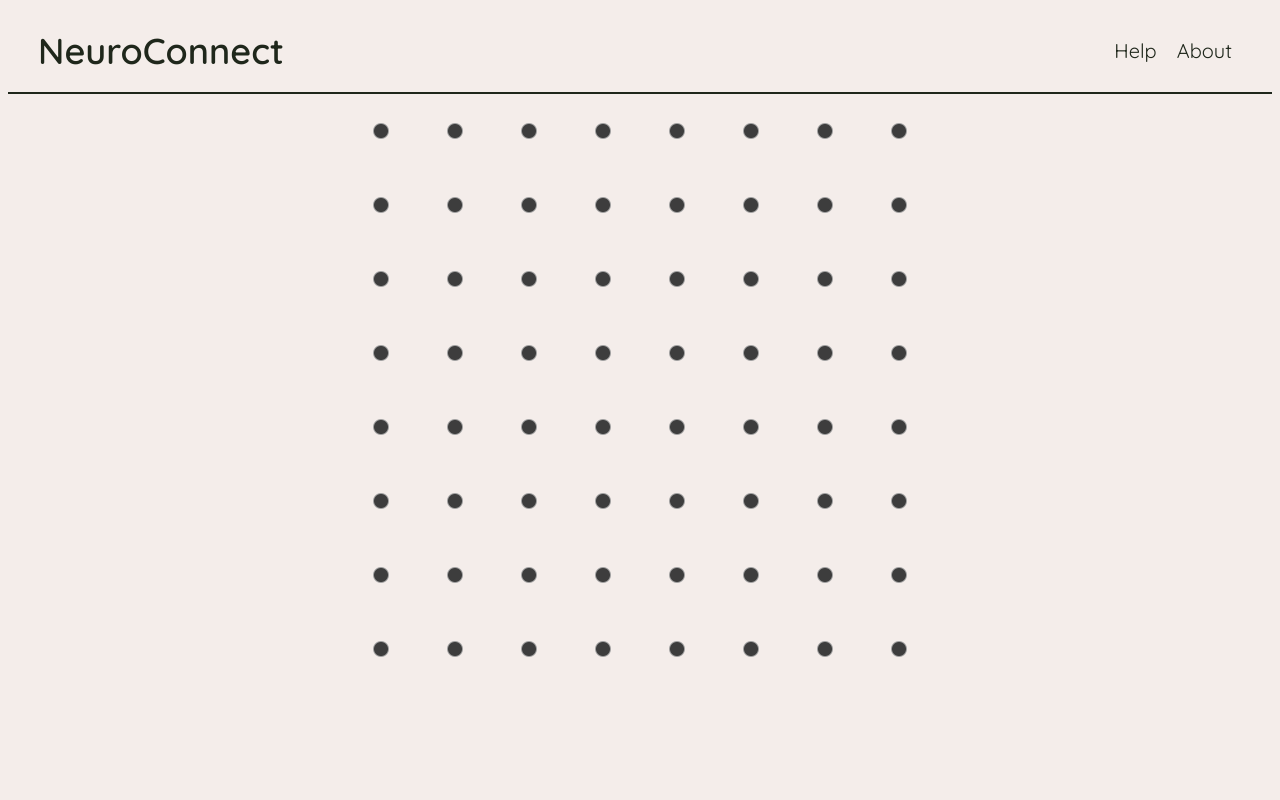
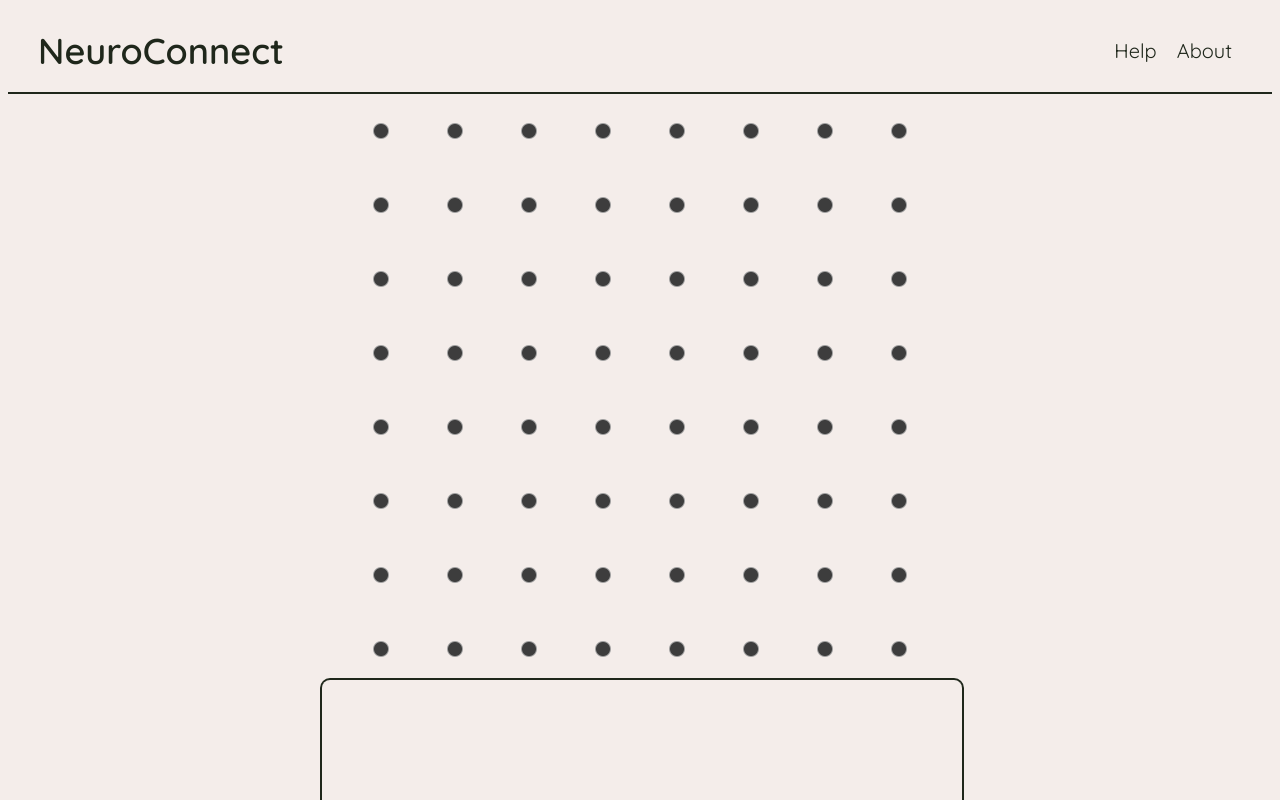
Before and after one commit to CRook99/neuron-connect, a React (Vite) app: page / in a window 1280 px wide. Built offline with nearby package versions, Linux system fonts and the light colour scheme.

Commit message:
Dock added

```diff
--- a/src/App.tsx
+++ b/src/App.tsx
@@ -1,4 +1,5 @@
 import Board from "./components/Board";
+import Dock from "./components/Dock";
 import Header from "./components/Header";
 
 function App() {
@@ -8,6 +9,7 @@ function App() {
     <>
       <Header />
       <Board rows={8} cols={8} />
+      <Dock />
     </>
   );
 }
--- /dev/null
+++ b/src/components/Dock.css
@@ -0,0 +1,14 @@
+.dock {
+  position: absolute;
+  bottom: 0;
+  left: 25%;
+  right: 25%;
+
+  height: 15vh;
+  width: 50%;
+
+  border-radius: 10px 10px 0 0;
+  border: 2px solid #1F271B;
+  border-bottom-style: none;
+  background-color: #F4EDEA;
+}
--- /dev/null
+++ b/src/components/Dock.tsx
@@ -0,0 +1,11 @@
+import './Dock.css'
+
+const Dock = () => {
+  return (
+    <>
+      <div className="dock"></div>
+    </>
+  )
+}
+
+export default Dock
```
